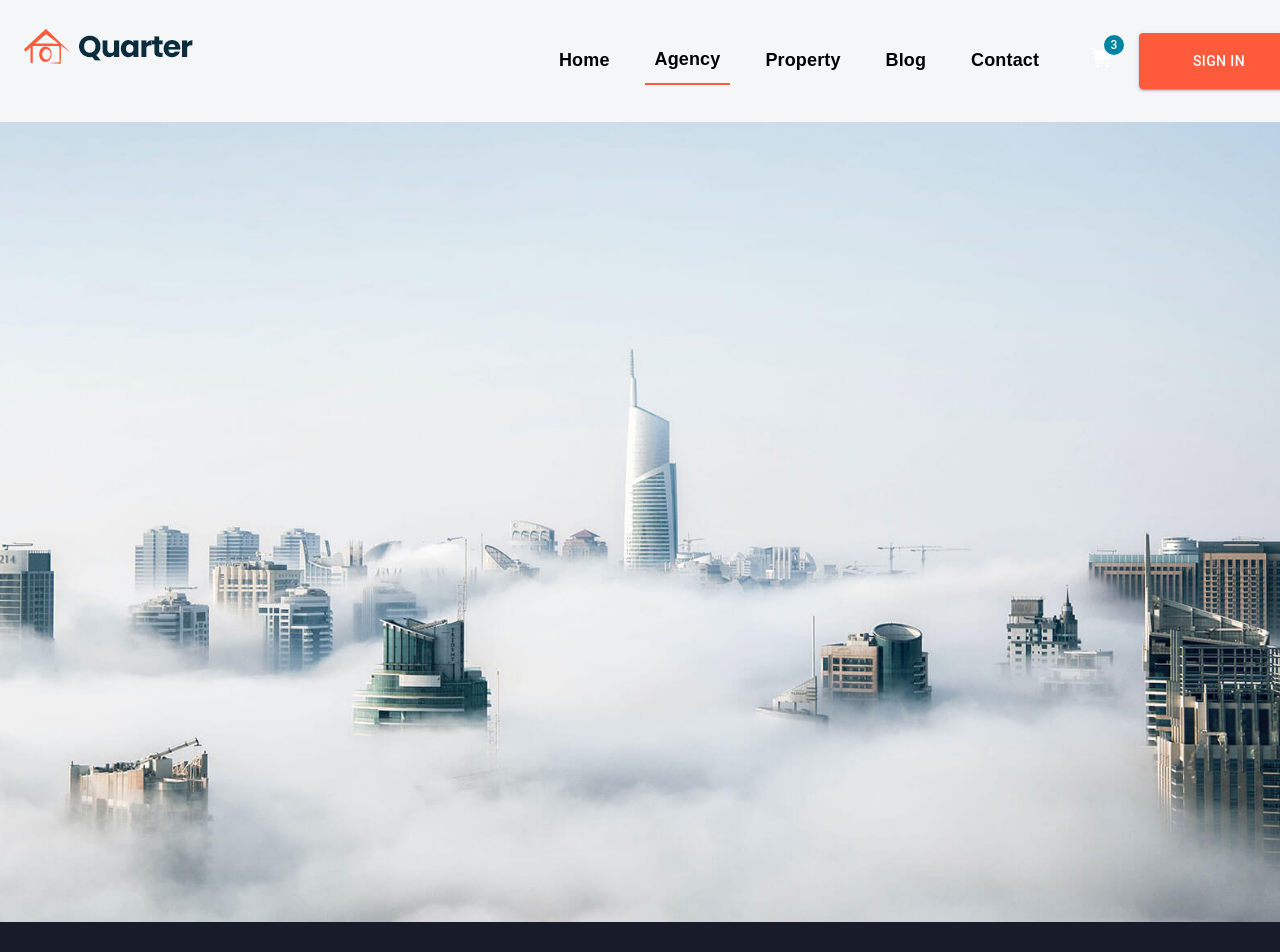
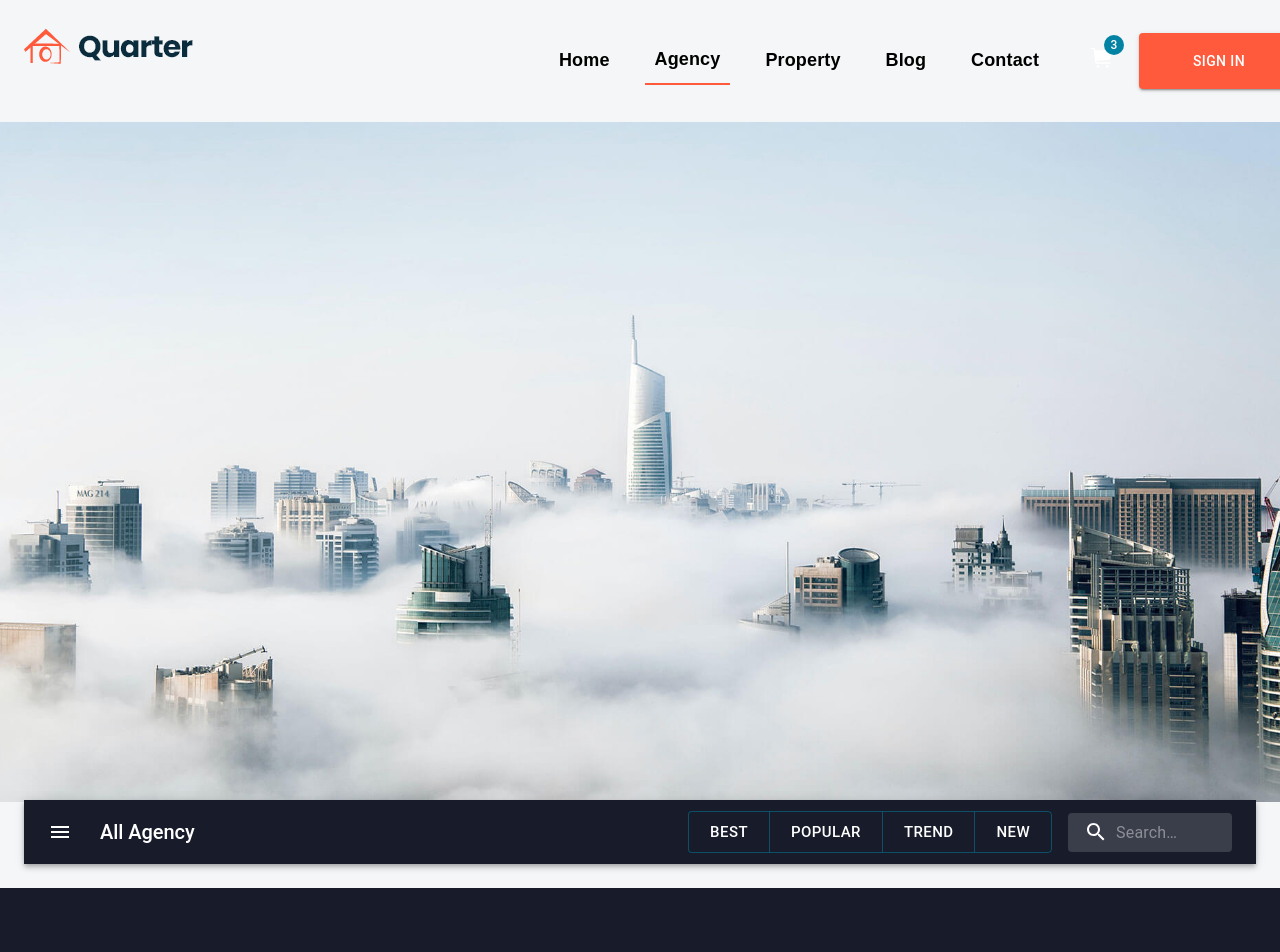
Before and after one commit to ortigaliev/maxestate-react, a React (Create React App) app: page /agency in a window 1280 px wide. Shown: the top 952 px of the page. Built offline with nearby package versions, Linux system fonts and the light colour scheme.

Commit message:
feat: Start Publishing allAgency component for AgenyPage

```diff
--- a/src/app/components/footer/index.tsx
+++ b/src/app/components/footer/index.tsx
@@ -17,7 +17,7 @@ export function Footer() {
               <Box>
                 <img
                   className="footer_logo"
-                  src="images/home/logo.png"
+                  src="/images/home/logo.png"
                   alt="Footer Logo"
                 />
               </Box>
--- a/src/app/screens/AgencyPage/allAgency.tsx
+++ b/src/app/screens/AgencyPage/allAgency.tsx
@@ -1,5 +1,130 @@
+import { Container, Stack } from "@mui/material";
 import React from "react";
+import { styled, alpha } from "@mui/material/styles";
+import AppBar from "@mui/material/AppBar";
+import Box from "@mui/material/Box";
+import Toolbar from "@mui/material/Toolbar";
+import IconButton from "@mui/material/IconButton";
+import Typography from "@mui/material/Typography";
+import InputBase from "@mui/material/InputBase";
+import MenuIcon from "@mui/icons-material/Menu";
+import SearchIcon from "@mui/icons-material/Search";
+import Button from "@mui/material/Button";
+import ButtonGroup from "@mui/material/ButtonGroup";
+
+const Search = styled("div")(({ theme }) => ({
+  position: "relative",
+  borderRadius: theme.shape.borderRadius,
+  backgroundColor: alpha(theme.palette.common.white, 0.15),
+  "&:hover": {
+    backgroundColor: alpha(theme.palette.common.white, 0.25),
+  },
+  marginLeft: 0,
+  width: "100%",
+  [theme.breakpoints.up("sm")]: {
+    marginLeft: theme.spacing(1),
+    width: "auto",
+  },
+}));
+
+const SearchIconWrapper = styled("div")(({ theme }) => ({
+  padding: theme.spacing(0, 2),
+  height: "100%",
+  position: "absolute",
+  pointerEvents: "none",
+  display: "flex",
+  alignItems: "center",
+  justifyContent: "center",
+}));
+
+const StyledInputBase = styled(InputBase)(({ theme }) => ({
+  color: "inherit",
+  width: "100%",
+  "& .MuiInputBase-input": {
+    padding: theme.spacing(1, 1, 1, 0),
+    // vertical padding + font size from searchIcon
+    paddingLeft: `calc(1em + ${theme.spacing(4)})`,
+    transition: theme.transitions.create("width"),
+    [theme.breakpoints.up("sm")]: {
+      width: "12ch",
+      "&:focus": {
+        width: "20ch",
+      },
+    },
+  },
+}));
+const buttons = [
+  <Button key="one" style={{ color: "#fff" }}>
+    Best
+  </Button>,
+  <Button key="two" style={{ color: "#fff" }}>
+    Popular
+  </Button>,
+  <Button key="three" style={{ color: "#fff" }}>
+    Trend
+  </Button>,
+  <Button key="three" style={{ color: "#fff" }}>
+    New
+  </Button>,
+];
 
 export function AllAgency() {
-  return <div>AllAgency</div>;
+  return (
+    <div className="all_agency">
+      <Container>
+        <Stack>
+          <Box sx={{ flexGrow: 1, marginBottom: 3 }}>
+            <AppBar position="static" style={{ background: "#171b2a" }}>
+              <Toolbar>
+                <IconButton
+                  size="large"
+                  edge="start"
+                  color="inherit"
+                  aria-label="open drawer"
+                  sx={{ mr: 2 }}
+                >
+                  <MenuIcon />
+                </IconButton>
+                <Typography
+                  variant="h4"
+                  noWrap
+                  component="div"
+                  sx={{ flexGrow: 1, display: { xs: "none", sm: "block" } }}
+                >
+                  All Agency
+                </Typography>
+                <Stack
+                  sx={{
+                    display: "flex",
+                    flexDirection: "column",
+                    alignItems: "center",
+                    "& > *": {
+                      m: 1,
+                    },
+                  }}
+                >
+                  <ButtonGroup
+                    size="large"
+                    aria-label="Large button group"
+                    color="secondary"
+                  >
+                    {buttons}
+                  </ButtonGroup>
+                </Stack>
+                <Search>
+                  <SearchIconWrapper>
+                    <SearchIcon />
+                  </SearchIconWrapper>
+                  <StyledInputBase
+                    placeholder="Search…"
+                    inputProps={{ "aria-label": "search" }}
+                  />
+                </Search>
+              </Toolbar>
+            </AppBar>
+          </Box>
+        </Stack>
+      </Container>
+    </div>
+  );
 }
--- a/src/app/screens/AgencyPage/index.tsx
+++ b/src/app/screens/AgencyPage/index.tsx
@@ -1,16 +1,16 @@
-import { Route } from "@mui/icons-material";
 import { Container } from "@mui/material";
 import React from "react";
-import { Switch, useRouteMatch } from "react-router-dom";
+import { Switch, useRouteMatch, Route } from "react-router-dom";
 import { ChosenProperty } from "./chosenProperty";
 import { AllAgency } from "./allAgency";
 import { OneAgency } from "./oneAgency";
+import "../../../css/agency.css";
 
 export function AgencyPage() {
   let agency = useRouteMatch();
   console.log(agency);
   return (
-    <div className={"agency_page"}>
+    <div className="agency_page">
       <Switch>
         <Route path={`${agency.path}/property/:property_id`}>
           <ChosenProperty />
--- a/src/app/screens/AgencyPage/oneAgency.tsx
+++ b/src/app/screens/AgencyPage/oneAgency.tsx
@@ -1,5 +1,10 @@
+import { Container } from "@mui/material";
 import React from "react";
 
 export function OneAgency() {
-  return <div>OneAgency</div>;
+  return (
+    <div>
+      <Container style={{ background: "#ccc" }}>OneAgency</Container>
+    </div>
+  );
 }
--- /dev/null
+++ b/src/css/agency.css
@@ -0,0 +1,5 @@
+.all_agency {
+  position: relative;
+  width: 100%;
+  height: auto;
+}
--- a/src/css/navbar.css
+++ b/src/css/navbar.css
@@ -98,13 +98,14 @@
 .format_agency_img {
   position: relative;
   width: 100%;
-  height: 800px;
+  height: 680px;
   display: flex;
   background-image: url("../../public/images/home/agency_bg.jpg");
   background-size: cover;
   background-repeat: no-repeat;
   overflow: hidden;
   background-position: center;
+  margin-bottom: 200px;
 }
 
 .agency_hover-line a {
```
